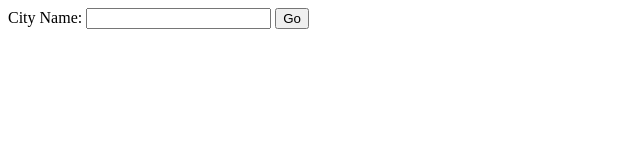
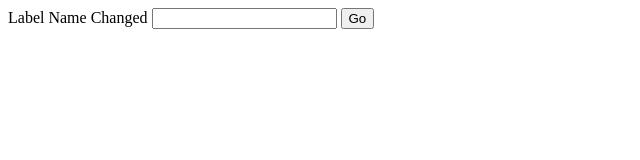
Before and after one commit to LauraMcDev/First-Repo_background-generator, a plain HTML site: page index.html in a window 1280 px wide. Shown: the whole page, without its empty margins (0-640 px from the left). Drawn offline with Linux system fonts and the light colour scheme.

Commit message:
changing label name and title

```diff
--- a/index.html
+++ b/index.html
@@ -2,11 +2,11 @@
 <html lang="en" dir="ltr">
   <head>
     <meta charset="utf-8">
-    <title>Weather Application</title>
+    <title>Gradient Background</title>
   </head>
   <body>
     <form action="/" method="post">
-      <label for="">City Name:</label>
+      <label for="">Label Name Changed</label>
       <input id = "cityInput" type="text" name="cityName">
       <button type="submit">Go</button>
     </form>
```
